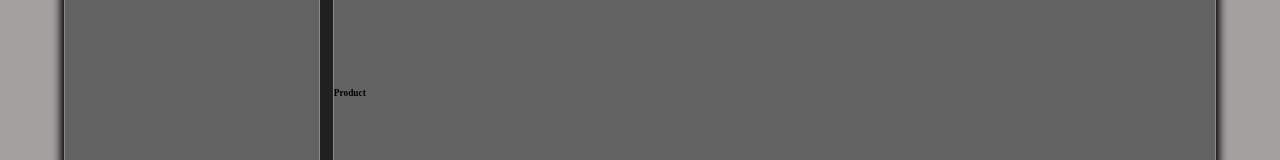
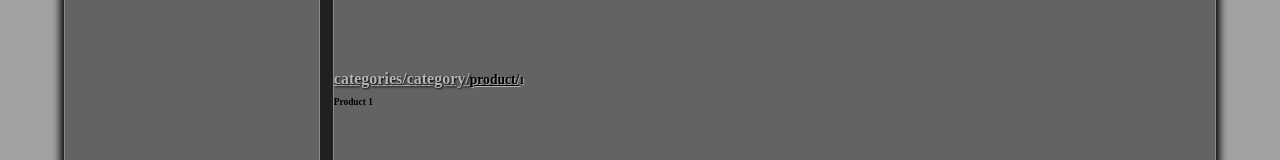
Before and after one commit to NameUserMy/Java_M.K, a React (Vite) app in the folder JavaBackFront/Java-Web-FrontEnd/: page /shop/product/1 in a window 1280 px wide. Shown: the part 339-499 px from the top of the page. Built offline with nearby package versions, Linux system fonts and the light colour scheme; no server answers.

Commit message:
BreadCrumbs and categories

```diff
--- /dev/null
+++ b/JavaBackFront/Java-Web-FrontEnd/src/Components/BreadCrumbs/BreadCrumbs.jsx
@@ -0,0 +1,36 @@
+import { Link, useLocation } from "react-router-dom";
+
+import './breadCrumbs.css'
+import { Router } from "../Routing/Router";
+
+let crumbs = [];
+const BreadCrumbs = (props) => {
+
+    const location = useLocation();
+    const crumbsLink = Router.routes[0].children[4].children.map(p => p.path);
+    const index = crumbsLink.findIndex(x => x.includes(location.pathname.split("/")[2]))
+
+    if (crumbs.length == 0) {
+        for (let i = 0; i <= index; i++) {
+            crumbs.push(<Link to={crumbsLink[i].replace(":id", props.link)}>{crumbsLink[i].split('/')[2]}/</Link>);
+        }
+    }
+    if (index == crumbs.length) {
+
+        crumbs.push(<Link to={crumbsLink[index].replace(":id", props.link)}>{crumbsLink[index].split('/')[2]}/</Link>);
+
+    }
+    if (crumbs.length > index + 1) {
+
+        crumbs.pop();
+    }
+    return (
+
+        <span className="crumbs">
+            {crumbs}{props.link}
+        </span>
+
+    );
+}
+
+export default BreadCrumbs;
--- /dev/null
+++ b/JavaBackFront/Java-Web-FrontEnd/src/Components/BreadCrumbs/breadCrumbs.css
@@ -0,0 +1,27 @@
+.crumbs a{
+
+    color: rgb(180, 180, 180);
+    text-shadow: 1px 1px 2px black;
+    font-size: 2vh;
+
+}
+
+
+.crumbs :nth-last-child(-n + 1){
+
+    color: black;
+    font-size: 1.7vh;
+    font-weight: 700;
+    text-shadow: 1px 1px 1px rgba(255, 255, 255, 0.5);
+    user-select: none;
+    pointer-events: none
+}
+
+.crumbs{
+
+    color: black;
+    font-size: 1.3vh;
+    font-weight: 700;
+    text-shadow: 1px 1px 1px rgba(255, 255, 255, 0.5);
+    user-select: none;
+}
--- a/JavaBackFront/Java-Web-FrontEnd/src/views/Shop/Category/Category.jsx
+++ b/JavaBackFront/Java-Web-FrontEnd/src/views/Shop/Category/Category.jsx
@@ -2,6 +2,7 @@ import { useContext, useEffect, useState } from "react";
 import { Link, useParams } from "react-router-dom";
 import AppContext from "../../../Components/AppContext";
 import './category.css';
+import BreadCrumbs from "../../../Components/BreadCrumbs/BreadCrumbs";
 
 export default function Categoty() {
 
@@ -24,6 +25,8 @@ export default function Categoty() {
             .then(setCatigory)
             .catch(console.log);
 
+        console.log(category.products);
+
 
     }, [id])
 
@@ -31,25 +34,26 @@ export default function Categoty() {
 
     return (
         <div id='category-wraper' >
-            <div>brad</div>
+            <BreadCrumbs link={id} />
 
             <div className="category-info">
                 <div className="category-details">
+
                     <span>
-                         {category.categoryTitle}
+                        {category.categoryTitle}
                     </span>
                     <span>
                         {category.categoryDescription}
                     </span>
                     <span>
-                    Found  {category.products.length} products
+                        Found  {category.products.length} products
                     </span>
 
                 </div>
-                <img src={category.categoryImageId}  alt="categoryImage"/>
+                <img src={category.categoryImageId} alt="categoryImage" />
             </div>
             <div className="product-cards-content">
-                {category.products.map(p => <ProducCard key={p.productId} product={p} />)}
+                {category.products.map(p => <ProducCard key={p.ProductId} product={p} />)}
             </div >
 
 
--- a/JavaBackFront/Java-Web-FrontEnd/src/views/Shop/Product/Product.jsx
+++ b/JavaBackFront/Java-Web-FrontEnd/src/views/Shop/Product/Product.jsx
@@ -1,12 +1,15 @@
 import { useParams } from 'react-router-dom';
 import './product.css';
+import BreadCrumbs from '../../../Components/BreadCrumbs/BreadCrumbs';
 const Product = () => {
 
-    const { id } = useParams;
+    const { id } = useParams();
+    return (
+        <>
+            <BreadCrumbs link={id}/>
+            <h1>Product {id}</h1>
+        </>
 
-    return (
-
-        <h1>Product {id}</h1>
     );
 
 
```
Also changed, not shown: JavaBackFront/Java-Web-FrontEnd/src/views/Shop/Shop.jsx (+0 -8 lines).
